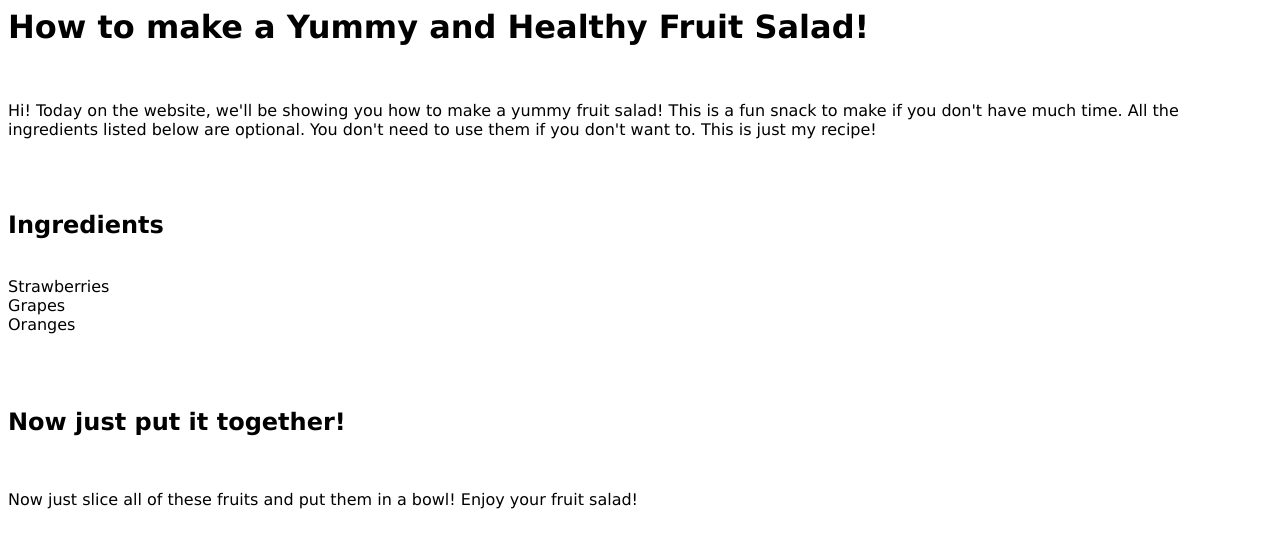
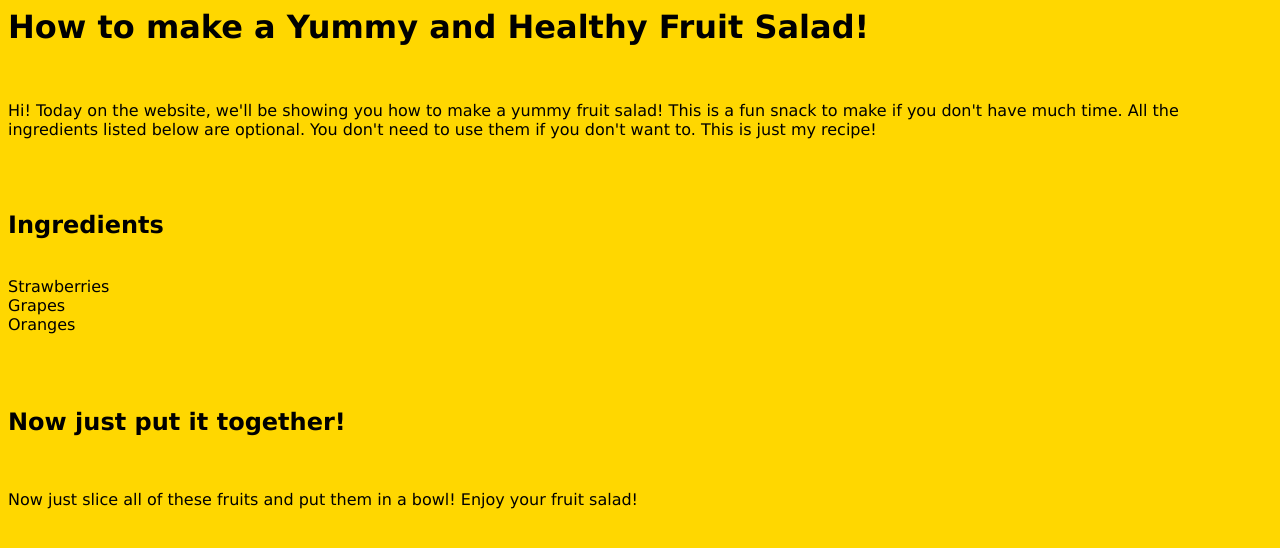
Before and after one commit to iliketocode/howto, a plain HTML site: page cooking/fruitsalad.html in a window 1280 px wide. Drawn offline with Linux system fonts and the light colour scheme.

Commit message:
Update fruitsalad.html

```diff
--- a/cooking/fruitsalad.html
+++ b/cooking/fruitsalad.html
@@ -1,3 +1,4 @@
+<body style="background-color:gold">
 <h1><font face="verdana" color="black">How to make a Yummy and Healthy Fruit Salad!</font></h1>
 <br>
 <p><font face="verdana" color="black">Hi! Today on the website, we'll be showing you how to make a yummy fruit salad! This is a fun snack
@@ -19,3 +20,4 @@ is just my recipe!</font></p>
 <h2><font face="verdana" color="black">Now just put it together!</font></h2>
 <br>
 <p><font face="verdana" color="black">Now just slice all of these fruits and put them in a bowl! Enjoy your fruit salad!</font></p>
+</body>
```
